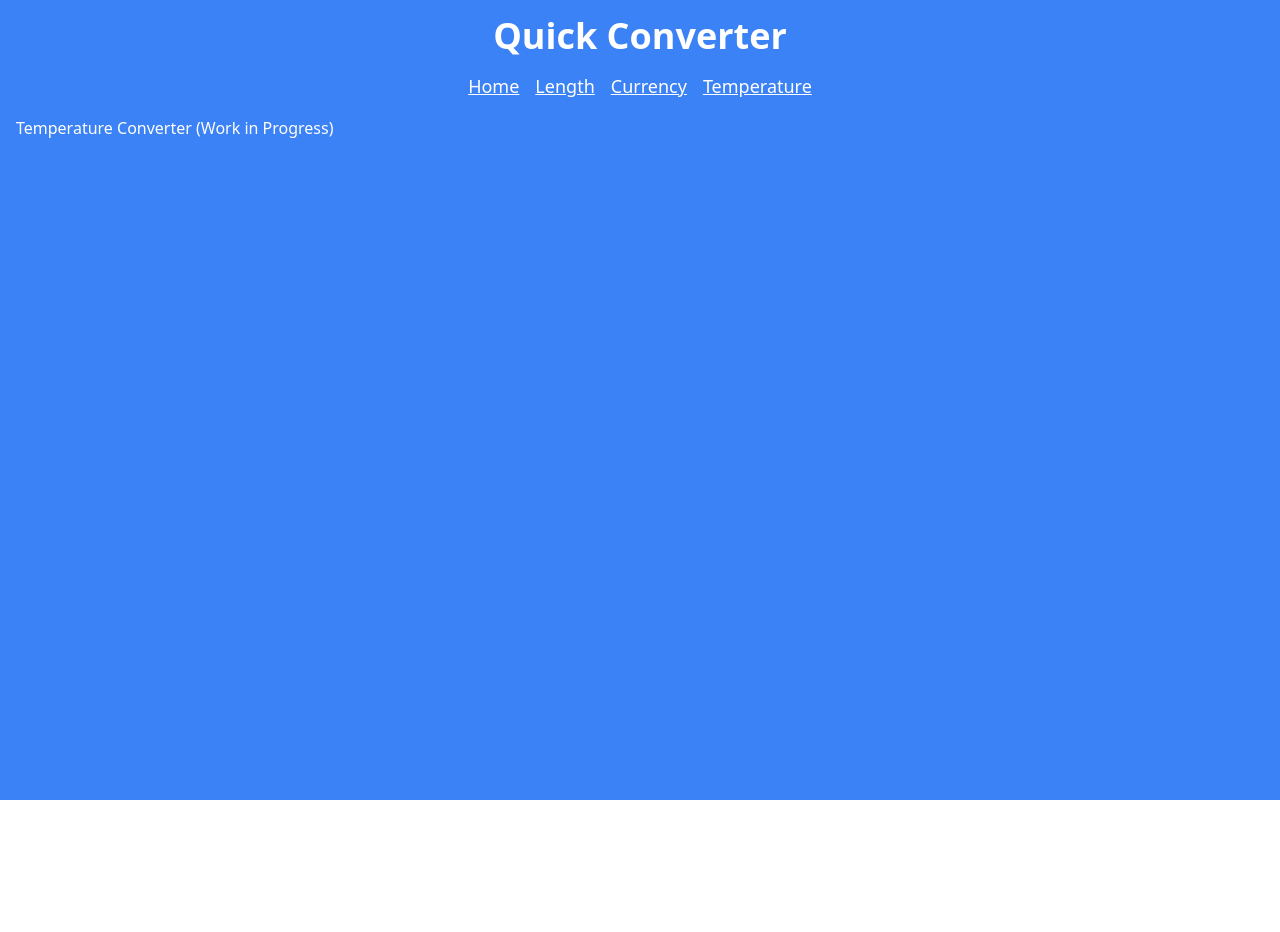
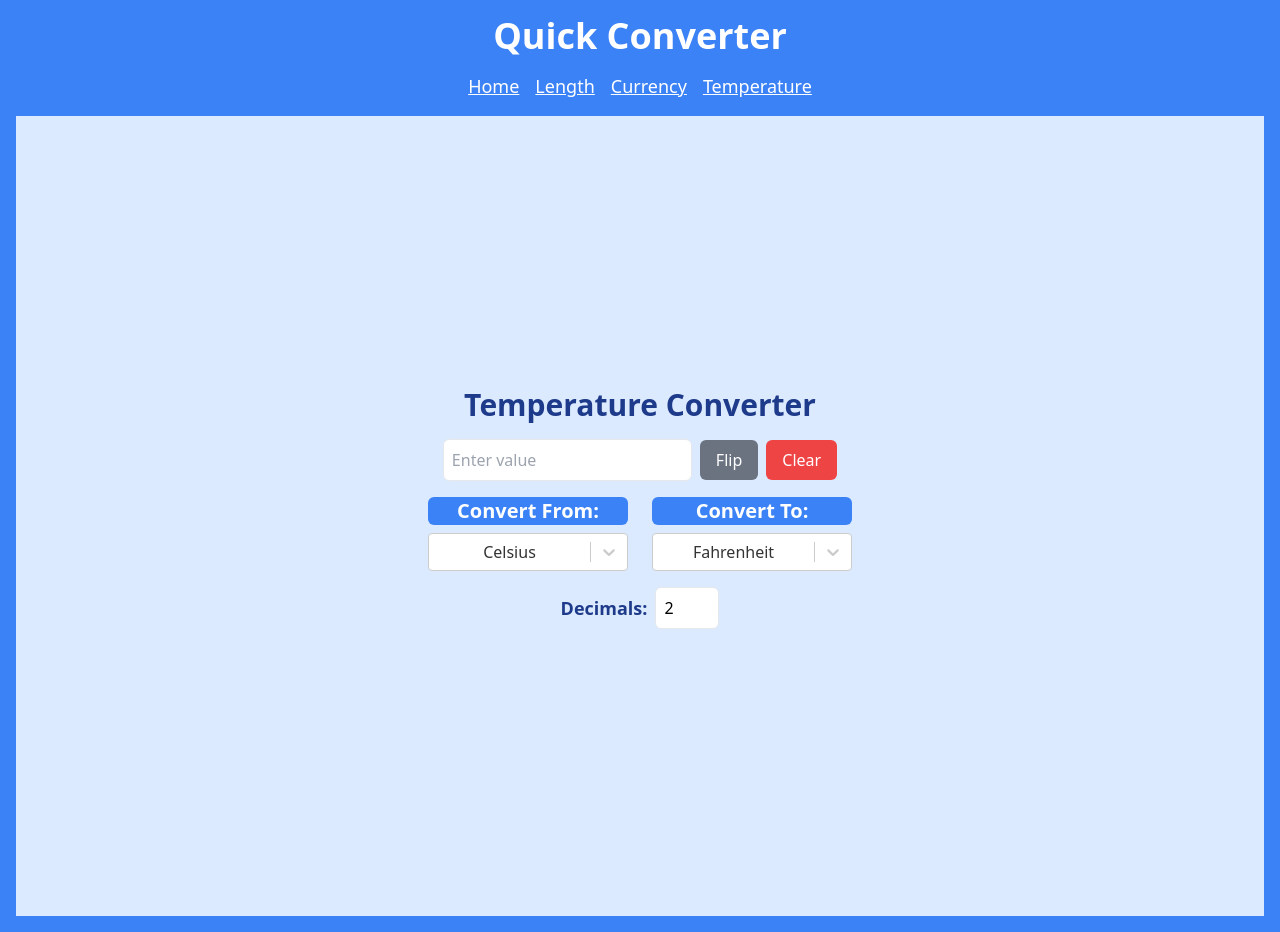
Before and after one commit to JesseCochran/QuickConverter, a React (Vite) app in the folder QuickConverter/: page /temperature in a window 1280 px wide. Before the commit the page ends 800 px from the top, so only its background shows below. Built offline with nearby package versions, Linux system fonts and the light colour scheme.

Commit message:
feat: temperature converter added

```diff
--- a/QuickConverter/src/components/TemperatureConverter.tsx
+++ b/QuickConverter/src/components/TemperatureConverter.tsx
@@ -1,6 +1,159 @@
-// components/TemperatureConverter.js
+import { useState, useEffect } from "react";
+import Select, { StylesConfig, SingleValue } from "react-select";
+
+type Unit = "Celsius" | "Fahrenheit" | "Kelvin";
+
+interface UnitOption {
+    value: Unit;
+    label: string;
+}
+
 function TemperatureConverter() {
-    return <h2>Temperature Converter (Work in Progress)</h2>;
-  }
+    const [input, setInput] = useState<string>("");
+    const [fromUnit, setFromUnit] = useState<Unit>("Celsius");
+    const [toUnit, setToUnit] = useState<Unit>("Fahrenheit");
+    const [result, setResult] = useState<number | null>(null);
+    const [decimals, setDecimals] = useState<number>(2);
+
+    const convert = () => {
+        const inputValue = parseFloat(input);
+        if (!isNaN(inputValue)) {
+            let valueInCelsius: number;
+
+            // Convert from the input unit to Celsius
+            switch (fromUnit) {
+                case "Fahrenheit":
+                    valueInCelsius = (inputValue - 32) * (5 / 9);
+                    break;
+                case "Kelvin":
+                    valueInCelsius = inputValue - 273.15;
+                    break;
+                default:
+                    valueInCelsius = inputValue;
+            }
+
+            // Convert from Celsius to the output unit
+            let finalValue: number;
+            switch (toUnit) {
+                case "Fahrenheit":
+                    finalValue = valueInCelsius * (9 / 5) + 32;
+                    break;
+                case "Kelvin":
+                    finalValue = valueInCelsius + 273.15;
+                    break;
+                default:
+                    finalValue = valueInCelsius;
+            }
+
+            setResult(finalValue);
+        } else {
+            setResult(null);
+        }
+    };
+
+    useEffect(() => {
+        convert();
+    }, [input, fromUnit, toUnit, decimals]);
+
+    const handleFlip = () => {
+        setFromUnit(toUnit);
+        setToUnit(fromUnit);
+    };
+
+    const handleClear = () => {
+        setInput("");
+        setResult(null);
+    };
+
+    const unitOptions: UnitOption[] = [
+        { value: "Celsius", label: "Celsius" },
+        { value: "Fahrenheit", label: "Fahrenheit" },
+        { value: "Kelvin", label: "Kelvin" },
+    ];
+
+    const customStyles: StylesConfig<UnitOption, false> = {
+        control: (provided) => ({
+            ...provided,
+            minWidth: '200px',
+        }),
+        menu: (provided) => ({
+            ...provided,
+            width: '200px',
+        }),
+        option: (provided) => ({
+            ...provided,
+            whiteSpace: 'nowrap',
+        }),
+    };
+
+    return (
+        <div className="flex flex-col items-center justify-center text-center bg-blue-100 min-h-screen p-4">
+            <h2 className="text-3xl font-bold mb-4 text-blue-900">Temperature Converter</h2>
+            <div className="flex items-center gap-2 mb-4">
+                <input
+                    type="number"
+                    value={input}
+                    onChange={(e) => setInput(e.target.value)}
+                    placeholder="Enter value"
+                    className="w-full max-w-sm p-2 text-black border rounded-md"
+                />
+                <button
+                    onClick={handleFlip}
+                    className="bg-gray-500 text-white px-4 py-2 rounded-md hover:bg-gray-600"
+                >
+                    Flip
+                </button>
+                <button
+                    onClick={handleClear}
+                    className="bg-red-500 text-white px-4 py-2 rounded-md hover:bg-red-600"
+                >
+                    Clear
+                </button>
+            </div>
+
+            <div className="flex flex-col md:flex-row items-center gap-6 mb-4">
+                <div className="w-full max-w-sm">
+                    <h3 className="text-xl font-semibold mb-2 bg-blue-500 rounded-md">Convert From:</h3>
+                    <Select
+                        options={unitOptions}
+                        value={unitOptions.find(option => option.value === fromUnit)}
+                        onChange={(option: SingleValue<UnitOption>) => setFromUnit(option?.value as Unit)}
+                        className="text-black"
+                        styles={customStyles}
+                    />
+                </div>
+
+                <div className="w-full max-w-sm">
+                    <h3 className="text-xl font-semibold mb-2 bg-blue-500 rounded-md">Convert To:</h3>
+                    <Select
+                        options={unitOptions}
+                        value={unitOptions.find(option => option.value === toUnit)}
+                        onChange={(option: SingleValue<UnitOption>) => setToUnit(option?.value as Unit)}
+                        className="text-black"
+                        styles={customStyles}
+                    />
+                </div>
+            </div>
+
+            <div className="flex items-center gap-2 mb-4">
+                <label htmlFor="decimals" className="text-lg font-semibold text-blue-900">Decimals:</label>
+                <input
+                    type="number"
+                    id="decimals"
+                    value={decimals}
+                    onChange={(e) => setDecimals(Number(e.target.value))}
+                    min="0"
+                    className="w-16 p-2 text-black border rounded-md"
+                />
+            </div>
+
+            {result !== null && (
+                <p className="mt-4 text-lg font-semibold text-blue-900">
+                    Result: {result.toFixed(decimals)} {toUnit}
+                </p>
+            )}
+        </div>
+    );
+}
 
 export default TemperatureConverter;
```
